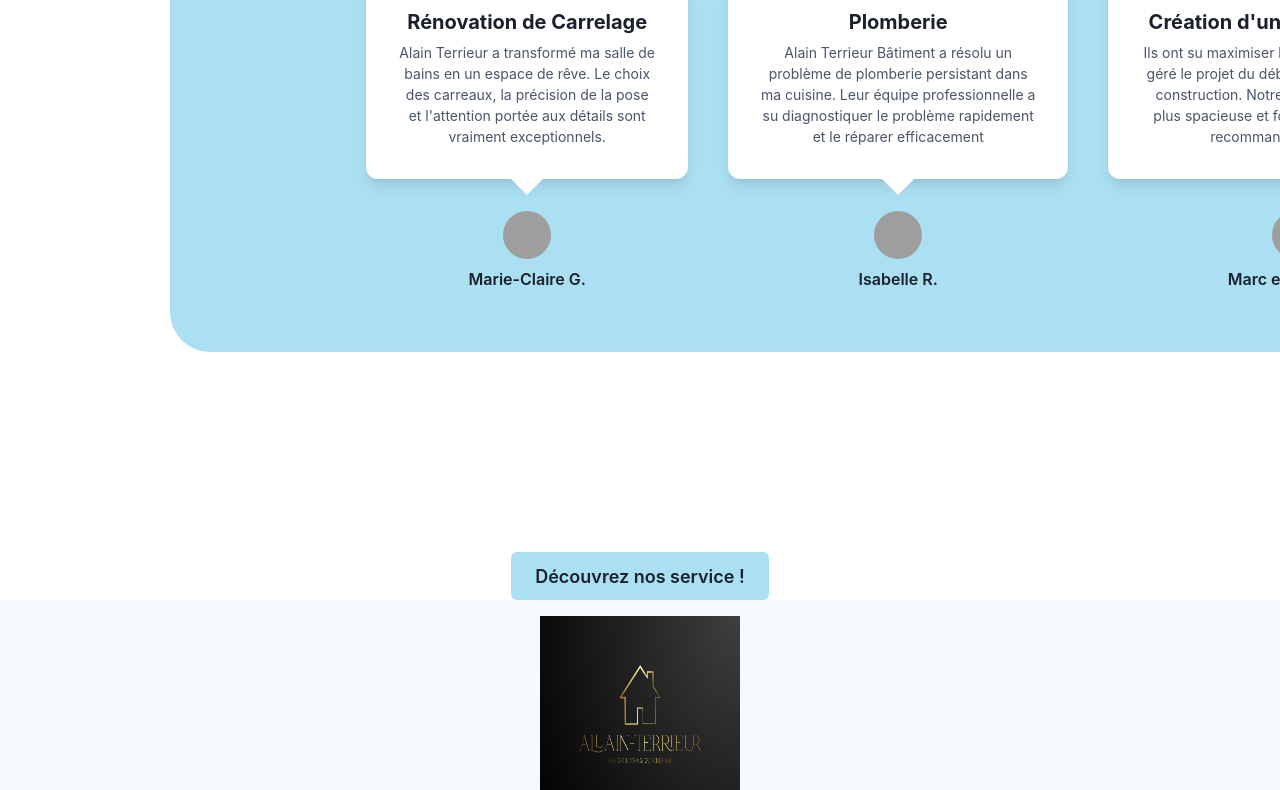
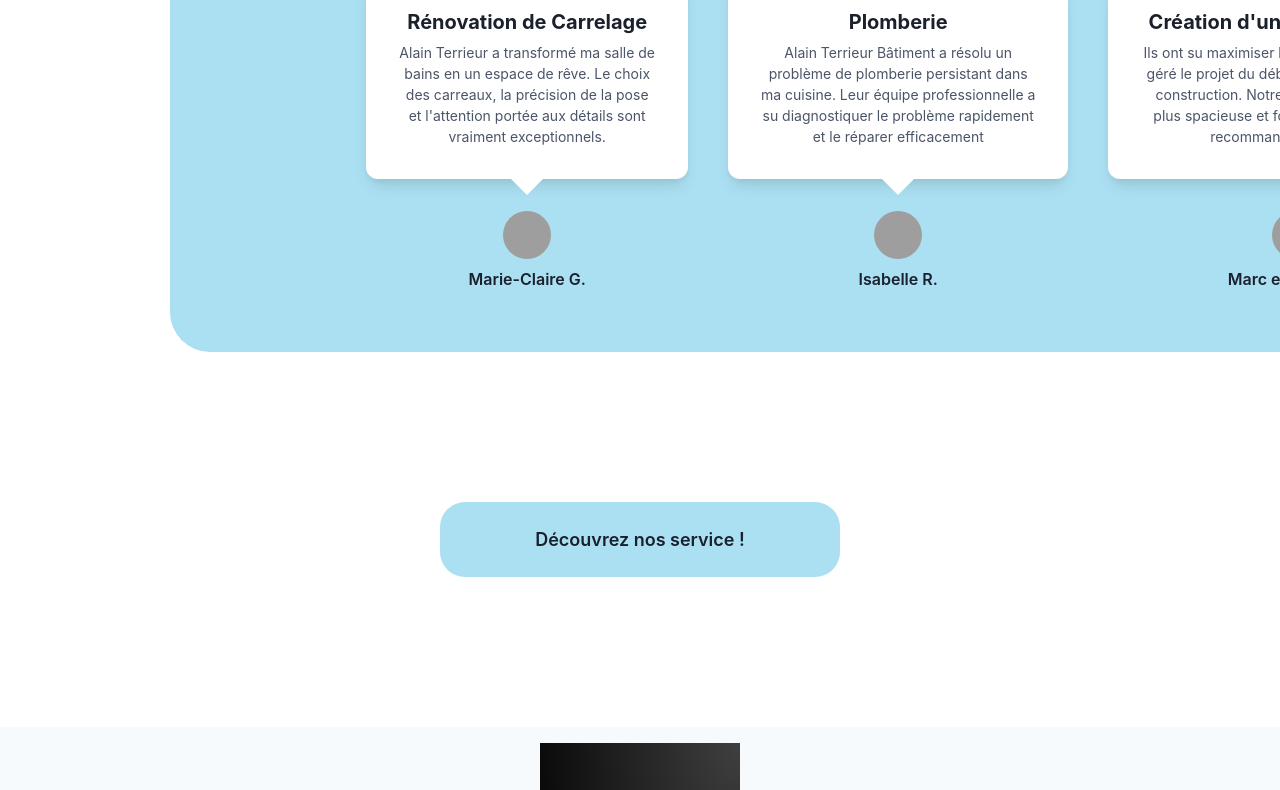
Before and after one commit to Mahen-4/projet_nextjs_alain_terieur, a Next.js app: page / in a window 1280 px wide. Shown: the part 1587-2377 px from the top of the page. Built offline with nearby package versions, Linux system fonts and the light colour scheme; grey boxes are pictures that could not be loaded.

Commit message:
Css du bouton

```diff
--- a/src/components/pageAccueil/index.tsx
+++ b/src/components/pageAccueil/index.tsx
@@ -17,8 +17,8 @@ const PageAccueil = () => {
         <WithSpeechBubbles/>
         <center>
         <Link href={'PageService'} >
-            <Button backgroundColor='#abe0f2' size={'lg'} >
-                Découvrez nos service !
+            <Button backgroundColor='#abe0f2' size={'lg'} width={400} height={75} borderRadius={25} marginBottom={150}>
+                    Découvrez nos service !
             </Button>
         </Link>
         </center>
--- a/src/components/pageAccueil/temoignage/index.tsx
+++ b/src/components/pageAccueil/temoignage/index.tsx
@@ -100,7 +100,7 @@ const TestimonialAvatar = ({
 
 export default function WithSpeechBubbles() {
   return (
-    <Box bg={'#abe0f2'} width={'1800px'} marginLeft={'170px'} marginTop={'150px'} marginBottom={'200px'} borderRadius={'40px'}>
+    <Box bg={'#abe0f2'} width={'1800px'} marginLeft={'170px'} marginTop={'150px'} marginBottom={'150px'} borderRadius={'40px'}>
       <Container maxW={'8xl'} py={10} as={Stack} spacing={12}>
         <Stack spacing={0} align={'center'}>
           <Heading>Nos Clients Témoignent</Heading>
```
